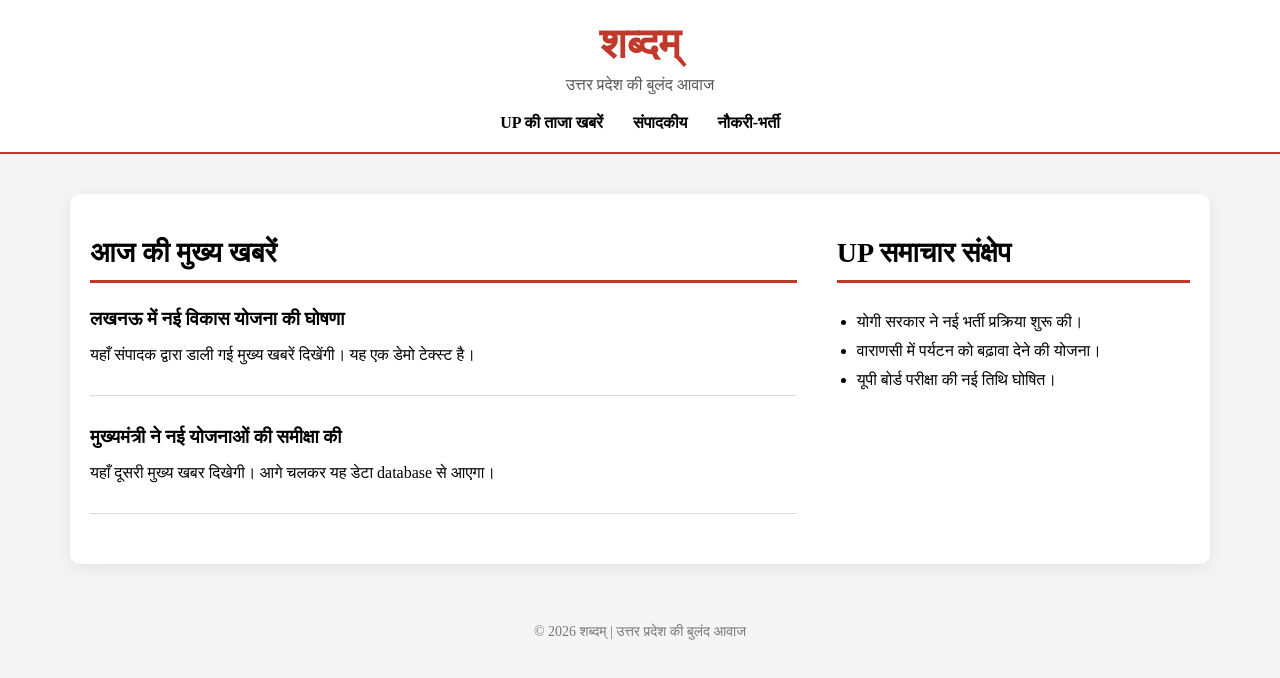
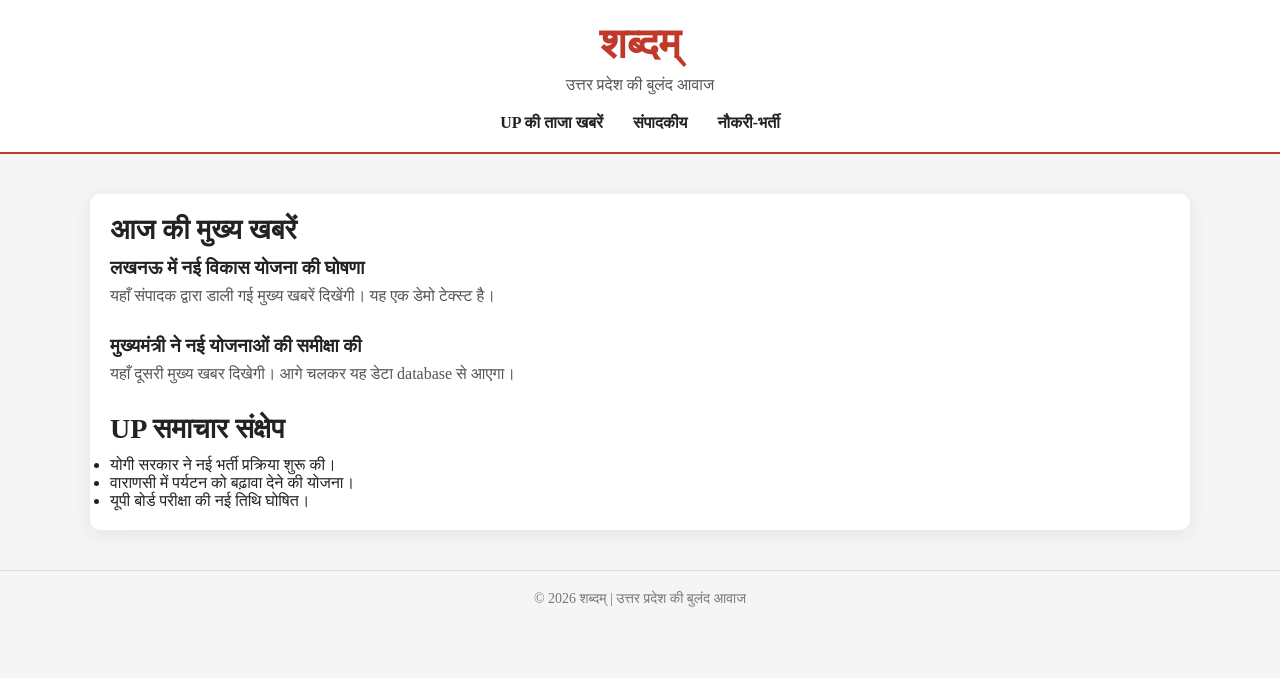
Before and after one commit to mbaitha4/shabadam-up, a Next.js app: page / in a window 1280 px wide. Shown: the top 678 px of the page. Built offline with nearby package versions, Linux system fonts and the light colour scheme.

Commit message:
Update globals.css

```diff
--- a/app/globals.css
+++ b/app/globals.css
@@ -1,5 +1,36 @@
+/* Reset */
+* {
+  margin: 0;
+  padding: 0;
+  box-sizing: border-box;
+}
+
 body {
+  font-family: serif;
+  background-color: #f4f4f4;
+  color: #222;
+}
+
+/* Header */
+header {
+  text-align: center;
+  padding: 20px 0;
+  background: #ffffff;
+  position: sticky;
+  top: 0;
+  z-index: 1000;
+  border-bottom: 1px solid #ddd;
+}
+
+header h1 {
+  color: #c0392b;
+  font-size: 42px;
   margin: 0;
+}
+
+header p {
+  margin-top: 8px;
+  color: #555;
 }
 
 /* Navigation */
@@ -16,59 +47,101 @@ body {
 
 .nav-links a {
   cursor: pointer;
+  transition: color 0.2s ease;
+}
+
+.nav-links a:hover {
+  color: #c0392b;
 }
 
 .menu-icon {
   display: none;
   font-size: 26px;
   cursor: pointer;
-  text-align: right;
 }
 
-/* Section Title */
+/* Section Titles */
 .section-title {
   font-size: 28px;
-  border-bottom: 3px solid #c0392b;
-  padding-bottom: 10px;
-  margin-bottom: 25px;
+  margin-bottom: 10px;
 }
 
-/* News Layout */
-.news-grid {
+.section-line {
+  border-bottom: 2px solid #c0392b;
+  margin-bottom: 20px;
+}
+
+/* Main Container */
+.main-container {
+  max-width: 1100px;
+  margin: 40px auto;
+  padding: 30px;
+  background: #ffffff;
+  border-radius: 8px;
+}
+
+/* Two Column Layout */
+.news-layout {
   display: grid;
   grid-template-columns: 2fr 1fr;
   gap: 40px;
 }
 
+/* News Cards */
 .news-card {
   margin-bottom: 30px;
-  padding-bottom: 15px;
-  border-bottom: 1px solid #ddd;
 }
 
 .news-card h3 {
-  margin: 0 0 10px 0;
+  margin-bottom: 8px;
 }
 
-.summary-list {
+.news-card p {
+  color: #555;
+}
+
+/* Sidebar List */
+.sidebar ul {
   list-style: disc;
   padding-left: 20px;
-  line-height: 1.8;
+}
+
+.sidebar li {
+  margin-bottom: 10px;
+}
+
+/* Footer */
+footer {
+  text-align: center;
+  margin-top: 40px;
+  padding-top: 20px;
+  border-top: 1px solid #ddd;
+  color: #777;
 }
 
 /* MOBILE RESPONSIVE */
 @media (max-width: 768px) {
 
-  .news-grid {
+  .main-container {
+    margin: 20px;
+    padding: 20px;
+  }
+
+  .news-layout {
     grid-template-columns: 1fr;
+  }
+
+  .nav {
+    text-align: right;
+    padding-right: 20px;
   }
 
   .nav-links {
     display: none;
     flex-direction: column;
-    text-align: center;
     gap: 15px;
     margin-top: 15px;
+    text-align: center;
   }
 
   .nav-links.show {
@@ -78,4 +151,8 @@ body {
   .menu-icon {
     display: block;
   }
+
+  header h1 {
+    font-size: 32px;
+  }
 }
```
